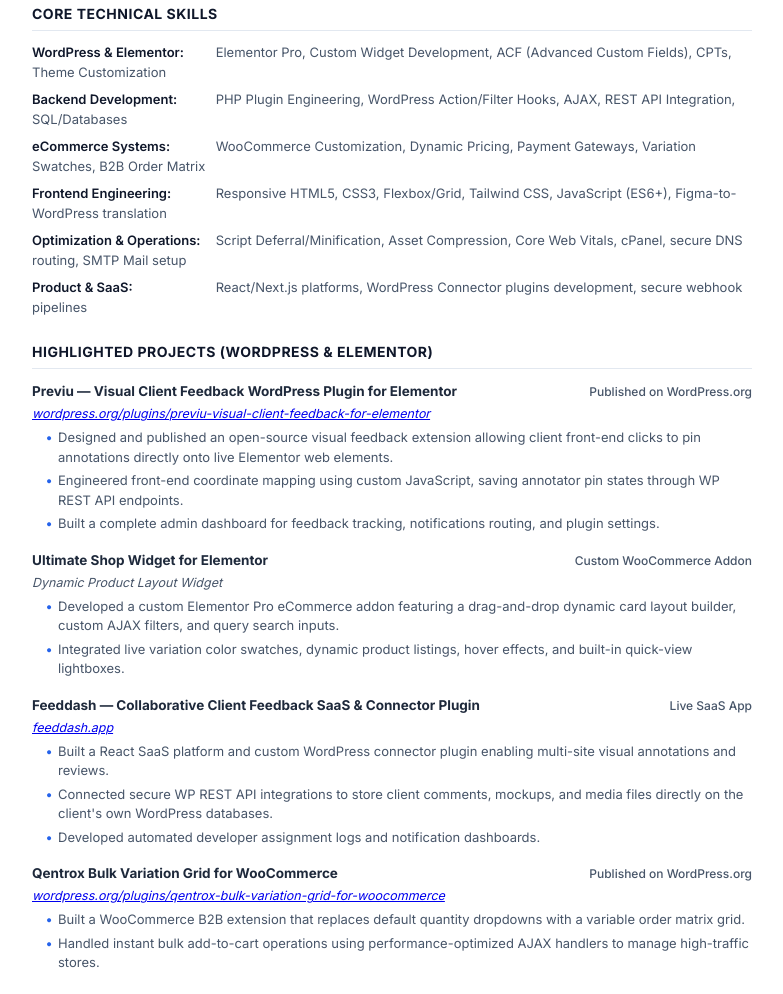
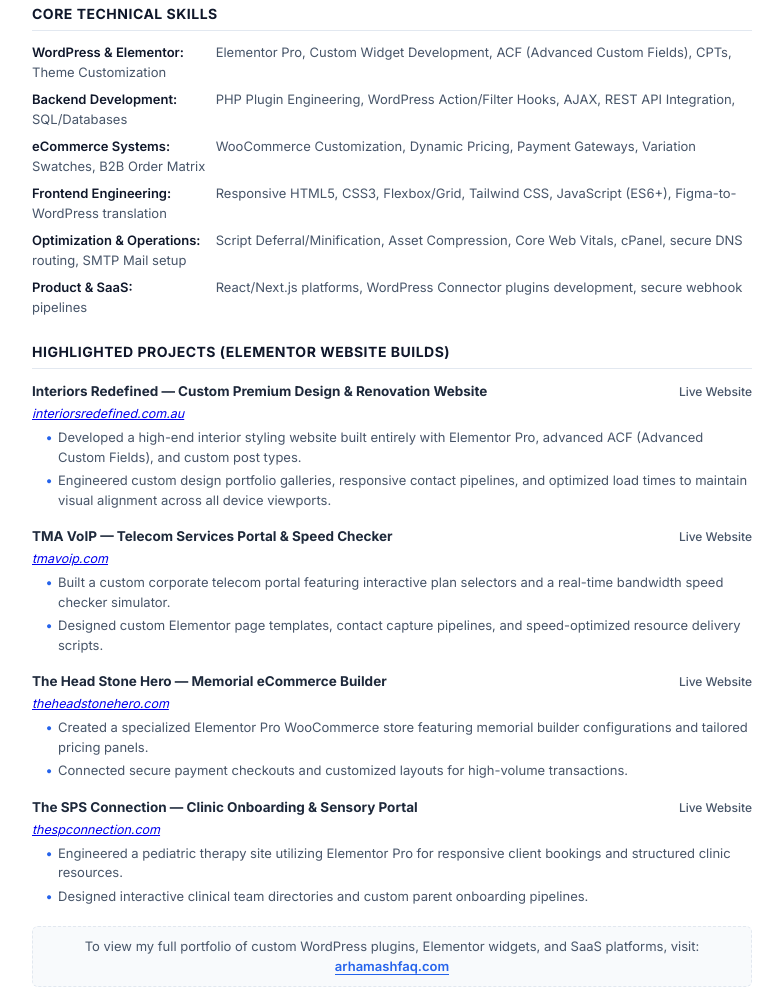
Before and after one commit to ArhamAshfaqft/portfolio, a plain HTML site: page arham_resume.html in a window 1280 px wide. Shown: the part 438-1432 px from the top of the page, without its empty margins (248-1031 px from the left). Drawn offline with Linux system fonts and the light colour scheme.

Commit message:
Update resume Highlighted Projects to feature live Elementor website builds and add CTA link to arhamashfaq.com

```diff
--- a/arham_resume.html
+++ b/arham_resume.html
@@ -238,56 +238,59 @@
     </section>
 
     <section>
-        <h2>Highlighted Projects (WordPress & Elementor)</h2>
+        <h2>Highlighted Projects (Elementor Website Builds)</h2>
 
         <div class="project">
             <div class="project-header">
-                <div class="project-title">Previu — Visual Client Feedback WordPress Plugin for Elementor</div>
-                <div class="project-date">Published on WordPress.org</div>
+                <div class="project-title">Interiors Redefined — Custom Premium Design & Renovation Website</div>
+                <div class="project-date">Live Website</div>
             </div>
-            <div class="project-tagline"><a href="https://wordpress.org/plugins/previu-visual-client-feedback-for-elementor/" target="_blank">wordpress.org/plugins/previu-visual-client-feedback-for-elementor</a></div>
+            <div class="project-tagline"><a href="https://interiorsredefined.com.au/" target="_blank">interiorsredefined.com.au</a></div>
             <ul class="bullets">
-                <li>Designed and published an open-source visual feedback extension allowing client front-end clicks to pin annotations directly onto live Elementor web elements.</li>
-                <li>Engineered front-end coordinate mapping using custom JavaScript, saving annotator pin states through WP REST API endpoints.</li>
-                <li>Built a complete admin dashboard for feedback tracking, notifications routing, and plugin settings.</li>
+                <li>Developed a high-end interior styling website built entirely with Elementor Pro, advanced ACF (Advanced Custom Fields), and custom post types.</li>
+                <li>Engineered custom design portfolio galleries, responsive contact pipelines, and optimized load times to maintain visual alignment across all device viewports.</li>
             </ul>
         </div>
 
         <div class="project" style="margin-top: 12px;">
             <div class="project-header">
-                <div class="project-title">Ultimate Shop Widget for Elementor</div>
-                <div class="project-date">Custom WooCommerce Addon</div>
+                <div class="project-title">TMA VoIP — Telecom Services Portal & Speed Checker</div>
+                <div class="project-date">Live Website</div>
             </div>
-            <div class="project-tagline">Dynamic Product Layout Widget</div>
+            <div class="project-tagline"><a href="https://tmavoip.com/" target="_blank">tmavoip.com</a></div>
             <ul class="bullets">
-                <li>Developed a custom Elementor Pro eCommerce addon featuring a drag-and-drop dynamic card layout builder, custom AJAX filters, and query search inputs.</li>
-                <li>Integrated live variation color swatches, dynamic product listings, hover effects, and built-in quick-view lightboxes.</li>
+                <li>Built a custom corporate telecom portal featuring interactive plan selectors and a real-time bandwidth speed checker simulator.</li>
+                <li>Designed custom Elementor page templates, contact capture pipelines, and speed-optimized resource delivery scripts.</li>
             </ul>
         </div>
 
         <div class="project" style="margin-top: 12px;">
             <div class="project-header">
-                <div class="project-title">Feeddash — Collaborative Client Feedback SaaS & Connector Plugin</div>
-                <div class="project-date">Live SaaS App</div>
+                <div class="project-title">The Head Stone Hero — Memorial eCommerce Builder</div>
+                <div class="project-date">Live Website</div>
             </div>
-            <div class="project-tagline"><a href="https://www.feeddash.app/" target="_blank">feeddash.app</a></div>
+            <div class="project-tagline"><a href="https://theheadstonehero.com/" target="_blank">theheadstonehero.com</a></div>
             <ul class="bullets">
-                <li>Built a React SaaS platform and custom WordPress connector plugin enabling multi-site visual annotations and reviews.</li>
-                <li>Connected secure WP REST API integrations to store client comments, mockups, and media files directly on the client's own WordPress databases.</li>
-                <li>Developed automated developer assignment logs and notification dashboards.</li>
+                <li>Created a specialized Elementor Pro WooCommerce store featuring memorial builder configurations and tailored pricing panels.</li>
+                <li>Connected secure payment checkouts and customized layouts for high-volume transactions.</li>
             </ul>
         </div>
 
         <div class="project" style="margin-top: 12px;">
             <div class="project-header">
-                <div class="project-title">Qentrox Bulk Variation Grid for WooCommerce</div>
-                <div class="project-date">Published on WordPress.org</div>
+                <div class="project-title">The SPS Connection — Clinic Onboarding & Sensory Portal</div>
+                <div class="project-date">Live Website</div>
             </div>
-            <div class="project-tagline"><a href="https://wordpress.org/plugins/qentrox-bulk-variation-grid-for-woocommerce/" target="_blank">wordpress.org/plugins/qentrox-bulk-variation-grid-for-woocommerce</a></div>
+            <div class="project-tagline"><a href="https://thespconnection.com/" target="_blank">thespconnection.com</a></div>
             <ul class="bullets">
-                <li>Built a WooCommerce B2B extension that replaces default quantity dropdowns with a variable order matrix grid.</li>
-                <li>Handled instant bulk add-to-cart operations using performance-optimized AJAX handlers to manage high-traffic stores.</li>
+                <li>Engineered a pediatric therapy site utilizing Elementor Pro for responsive client bookings and structured clinic resources.</li>
+                <li>Designed interactive clinical team directories and custom parent onboarding pipelines.</li>
             </ul>
+        </div>
+
+        <div style="text-align: center; margin-top: 20px; padding: 10px; background-color: var(--bg-light); border-radius: 6px; border: 1px dashed var(--border); font-size: 13px; color: var(--text-light);">
+            To view my full portfolio of custom WordPress plugins, Elementor widgets, and SaaS platforms, visit:
+            <a href="https://www.arhamashfaq.com/" target="_blank" style="color: var(--secondary); text-decoration: none; font-weight: 600; border-bottom: 1px solid var(--secondary);">arhamashfaq.com</a>
         </div>
     </section>
 
```
